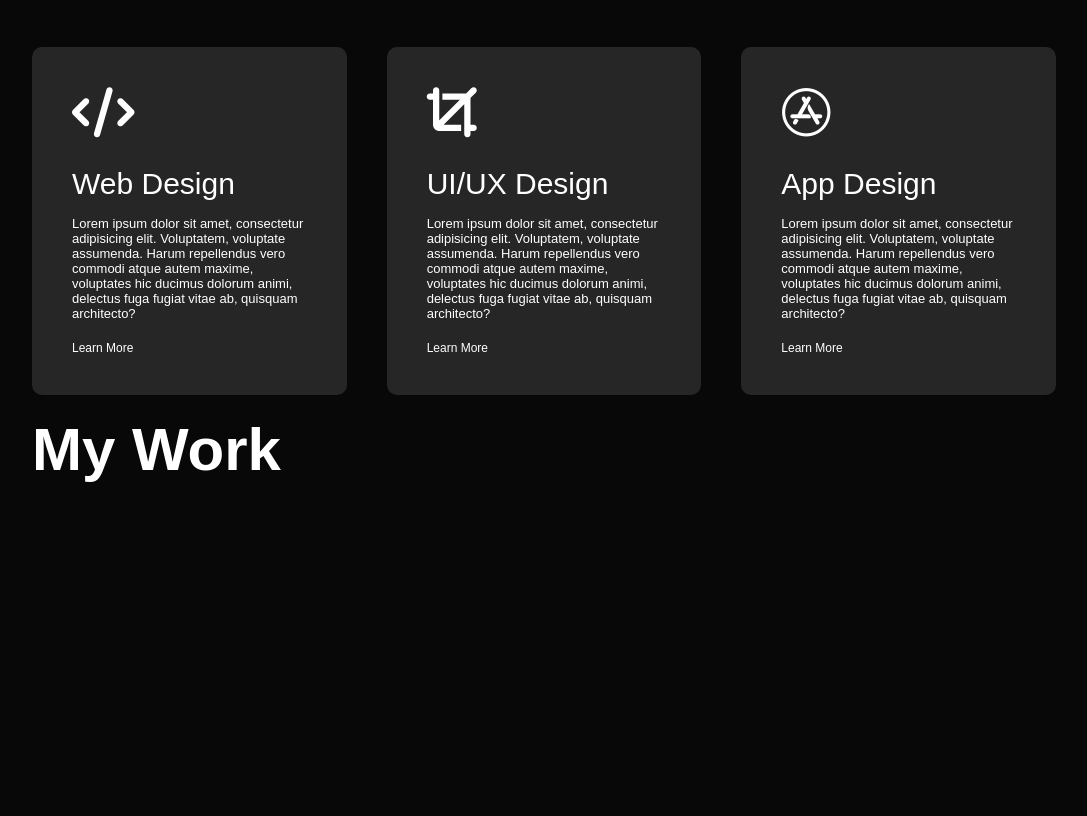
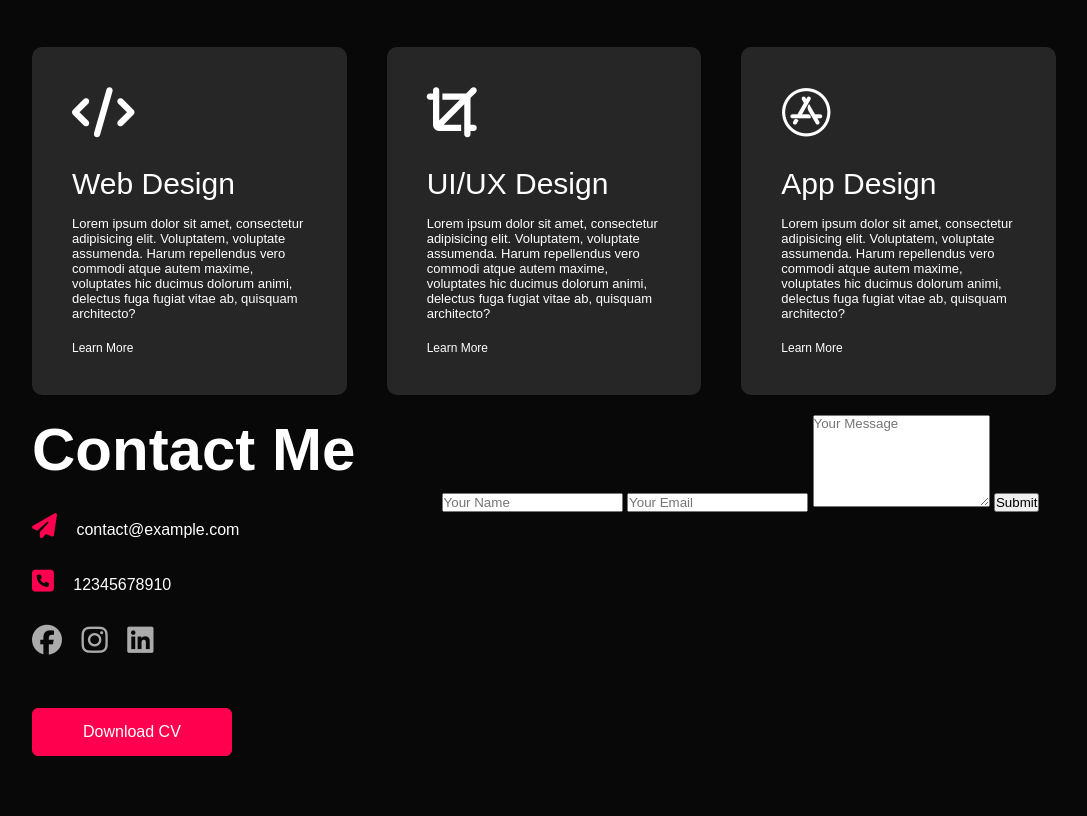
Before and after one commit to imoncrack27/Portfolio-Website, a plain HTML site: page index.html in a window 1280 px wide. Shown: the part 1527-2343 px from the top of the page, without its empty margins (96-1183 px from the left). Before the commit the page ends 2021 px from the top, so only its background shows below. Drawn offline with Linux system fonts and the light colour scheme.

Commit message:
added contact me page and added download cv(pdf)

```diff
--- a/index.html
+++ b/index.html
@@ -5,6 +5,7 @@
     <meta name="viewport" content="width=device-width, initial-scale=1.0" />
     <title>Personal Portfolio Website</title>
     <link rel="stylesheet" href="style.css" />
+
     <script
       src="https://kit.fontawesome.com/ef8ece122d.js"
       crossorigin="anonymous"
@@ -135,12 +136,70 @@
     </div>
 
     <!-- -----------------portfolio------------------- -->
-    <div id="Portfolio">
+    <!-- <div id="Portfolio">
       <div class="container">
         <h1 class="sub-title">My Work</h1>
+        <div class="work-list">
+          <div class="work">
+            <br />
+            <h2>No work</h2>
+          </div>
+        </div>
+      </div>
+    </div> -->
+
+    <!-- -----------------contact------------------- -->
+    <div id="contact">
+      <div class="container">
+        <div class="row">
+          <div class="contact-left">
+            <h1 class="sub-title">Contact Me</h1>
+            <p><i class="fa-solid fa-paper-plane"></i> contact@example.com</p>
+            <p><i class="fa-solid fa-square-phone"></i> 12345678910</p>
+            <div class="social-icons">
+              <a
+                href="https://www.facebook.com/Drexell.John27/"
+                title="Facebook Profile"
+                ><i class="fa-brands fa-facebook"></i
+              ></a>
+
+              <a
+                href="https://www.instagram.com/hevdrexell/?hl=en"
+                title="Instagram Profile"
+                ><i class="fa-brands fa-instagram"></i
+              ></a>
+              <a
+                href="https://www.linkedin.com/in/drexell-mingo-4356442b5/"
+                title="LinkedIn Profile"
+              >
+                <i class="fa-brands fa-linkedin"></i
+              ></a>
+            </div>
+            <a href="images/Mingo Resume.pdf" download class="btn btn2"
+              >Download CV</a
+            >
+          </div>
+
+          <div class="contact-right">
+            <form>
+              <input type="text" name="Name" placeholder="Your Name" required />
+              <input
+                type="email"
+                name="email"
+                placeholder="Your Email"
+                required
+              />
+              <textarea
+                name="Message"
+                rows="6"
+                placeholder="Your Message"
+              ></textarea>
+              <button type="submit">Submit</button>
+            </form>
+          </div>
+        </div>
       </div>
     </div>
-
     <script>
       var tablinks = document.getElementsByClassName("tab-links");
       var tabcontents = document.getElementsByClassName("tab-contents");
--- a/style.css
+++ b/style.css
@@ -168,3 +168,57 @@ nav ul li a:hover::after {
   background: #ff004f;
   transform: translateY(-20px);
 }
+
+/* ---------------portfolio---------------
+#Portfolio {
+  padding: 50px 0;
+} */
+
+/* ---------------contact--------------- */
+.contact-left {
+  flex-basis: 35%;
+}
+.contact-right {
+  flex-basis: 60%;
+}
+.contact-left p {
+  margin-top: 30px;
+}
+.contact-left p i {
+  color: #ff004f;
+  margin-right: 15px;
+  font-size: 25px;
+}
+.social-icons {
+  margin-top: 30px;
+}
+.social-icons a {
+  text-decoration: none;
+  font-size: 30px;
+  margin-right: 15px;
+  color: #ababab;
+  display: inline-block;
+  transition: transform 0.5s;
+}
+.social-icons a:hover {
+  color: #ff004f;
+  transform: translateY(-5px);
+}
+.btn {
+  display: block;
+  margin: 50px auto;
+  width: fit-content;
+  border: 1px solid #ff004f;
+  padding: 14px 50px;
+  border-radius: 6px;
+  text-decoration: none;
+  color: #fff;
+  transition: background 0.5s;
+}
+.btn:hover {
+  background: #ff004f;
+}
+.btn.btn2 {
+  display: inline-block;
+  background: #ff004f;
+}
```
Also changed, not shown: 1 other file.
